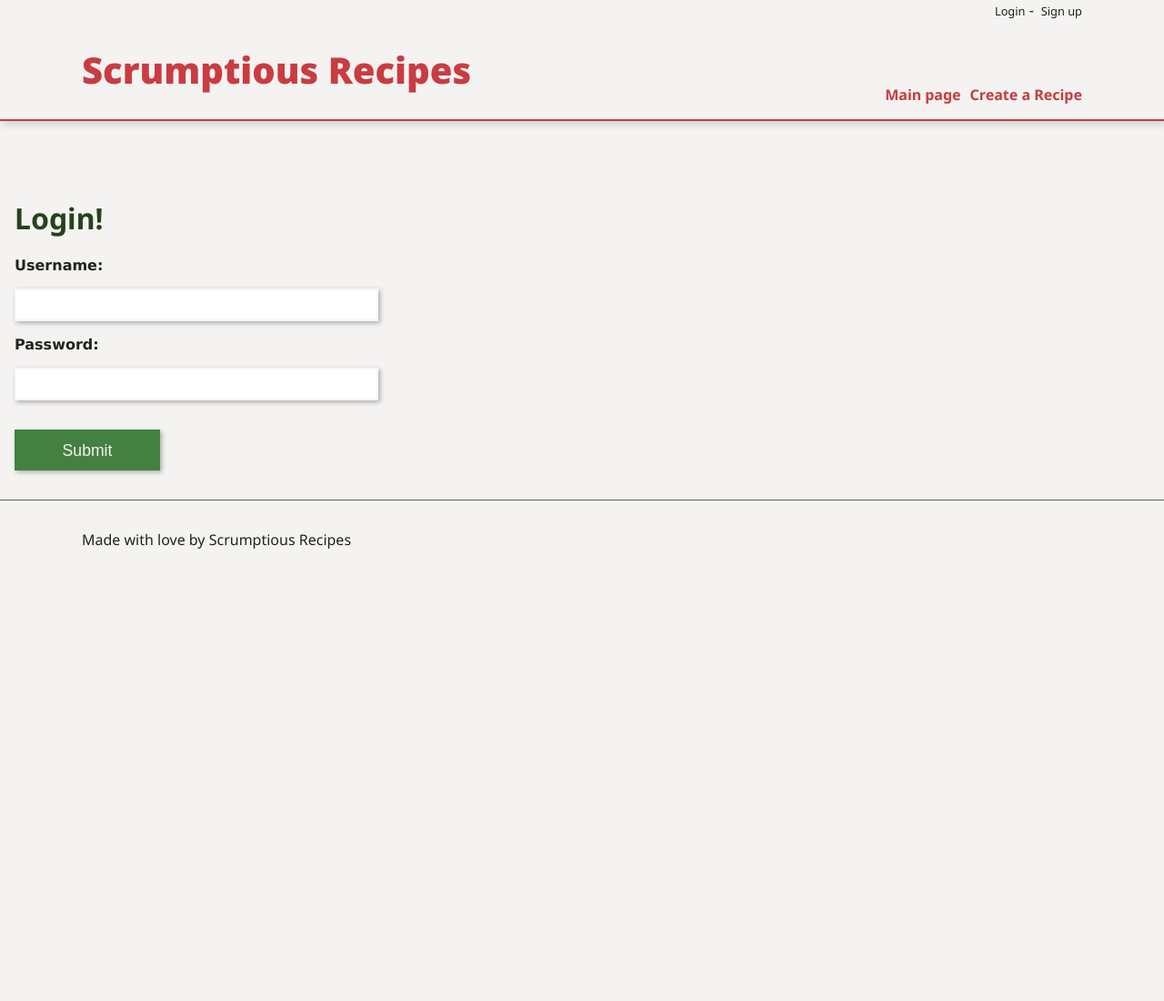
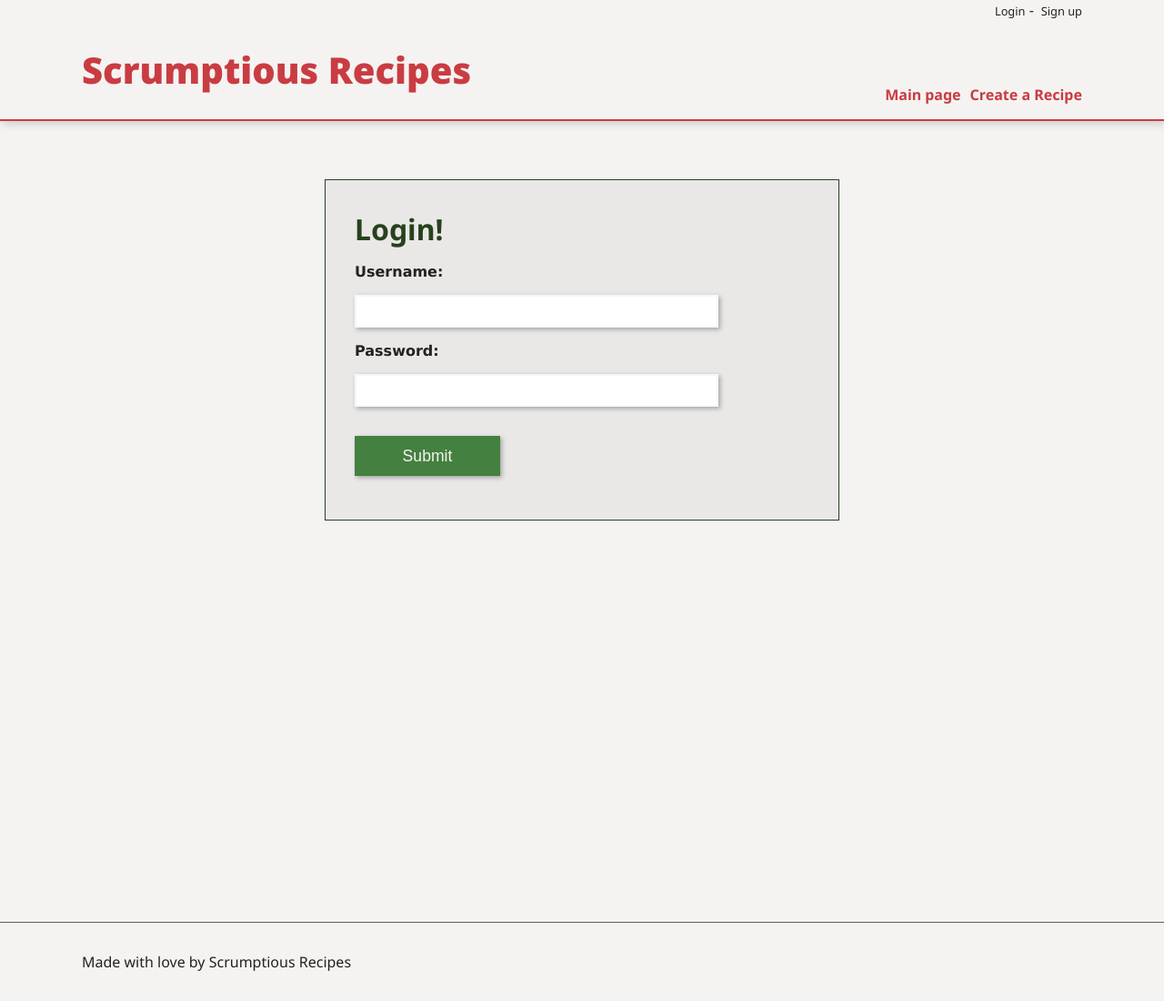
Before and after one commit to daisukev/scrumptious-recipes, a Django app: page /accounts/login/ in a window 1280 px wide. Shown: the whole page at 91% size. Before the commit the page ends 603 px from the top, so only its background shows below. Run offline with Django 4.2, Linux system fonts and the light colour scheme; some web fonts are replaced.

Commit message:
adjust css for login form

```diff
--- a/accounts/templates/accounts/login.html
+++ b/accounts/templates/accounts/login.html
@@ -5,8 +5,9 @@ Login! - Scrumptious Recipes
 {% endblock title %}
 
 {% block content %}
-<main>
+<main class="content-container">
 
+  <div class="login">
 <h1>Login!</h1>
 <form method="post">
   {% csrf_token %}
@@ -14,5 +15,6 @@ Login! - Scrumptious Recipes
   <button>Submit</button>
 
 </form>
+  </div>
 </main>
 {% endblock content %}
--- a/recipes/static/css/recipes.css
+++ b/recipes/static/css/recipes.css
@@ -15,7 +15,6 @@ html,body {
   --grey-color: #625F54;
   --light-grey-color: #EAE8E7;
   --ultra-light-grey-color: #F7F7F7;
-  --img-width: 320px;
   --width: min (1100px, 100% -3rem);
   background: var(--background-color);
   color: var(--text-color);
@@ -859,3 +880,18 @@ ol li::marker{
 ol li{
     min-height: 3rem;
 }
+
+.login{
+  background: var(--light-grey-color);
+  margin: 0 auto;
+  width: min(500px, 100%);
+  aspect-ratio: 6/3;
+  padding: 2rem;
+  border: 1px solid var(--dark-green-color);
+}
+.login form{
+  width: 100%;
+}
+.login h1{
+  margin: 0;
+}
```
Also changed, not shown: other parts of recipes/static/css/recipes.css (+35 -13 lines), recipes/templates/recipes/detail.html (+5 -3 lines).
